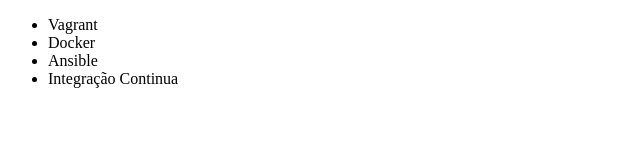
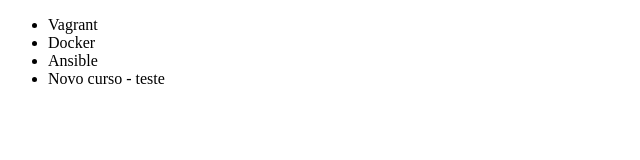
Before and after one commit to ElizabethCiampi/curso_github, a plain HTML site: page index.html in a window 1280 px wide. Shown: the full height of the page, 0-640 px from the left. Drawn offline with Linux system fonts and the light colour scheme.

Commit message:
mudança novo curso - teste

```diff
--- a/index.html
+++ b/index.html
@@ -9,7 +9,7 @@
         <li>Vagrant</li>
         <li>Docker</li>
         <li>Ansible</li>
-        <li>Integração Continua</li>
+        <li>Novo curso - teste</li>
     </ul>
 </body>
 </html>
```
